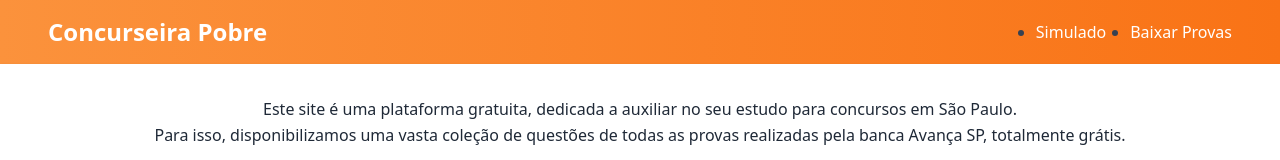
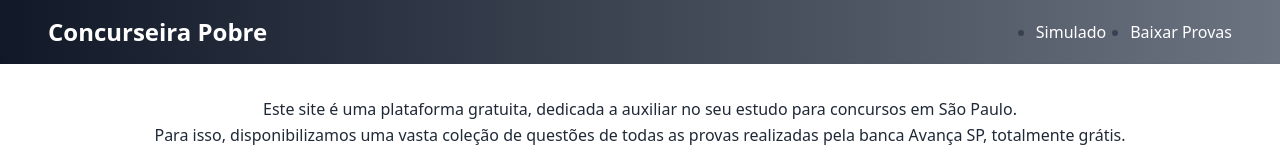
Before and after one commit to hericmr/ConcurseiraPobre, a React (Create React App) app: page / in a window 1280 px wide. Shown: the top 160 px of the page. Built offline with nearby package versions, Linux system fonts and the light colour scheme; no server answers.

Commit message:
Update Navbar.js

```diff
--- a/src/components/Navbar.js
+++ b/src/components/Navbar.js
@@ -3,7 +3,7 @@ import React from "react";
 
 const Navbar = () => {
   return (
-    <nav className="bg-gradient-to-r from-orange-400 to-orange-500 p-4 shadow-lg">
+    <nav className="bg-gradient-to-r from-gray-900 to-gray-500 p-4 shadow-lg">
       <div className="container mx-auto flex justify-between items-center">
         <a href="#" className="text-2xl font-bold text-white hover:text-yellow-300 transition duration-300">
           Concurseira Pobre
```
